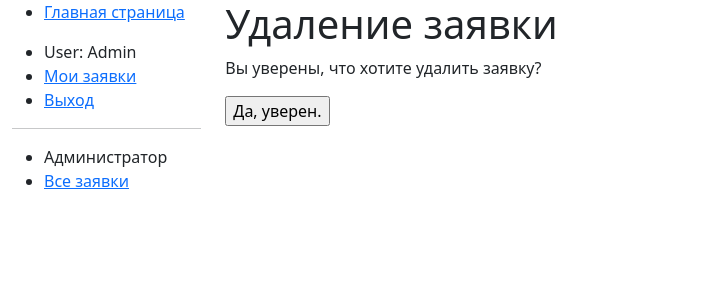
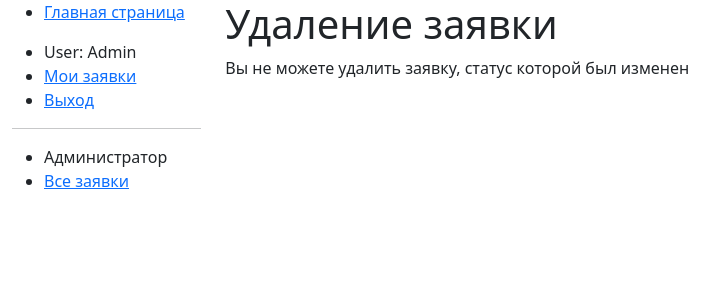
Before and after one commit to fominae/DesignStudio, a Django app: page /my_application/1/delete/ in a window 1280 px wide. Shown: the top 300 px of the page, without its empty margins (0-725 px from the left). Run offline with Django 4.2, Linux system fonts and the light colour scheme; a user stored in the database is signed in; data comes from the database, SQL or seed files in the repository; both versions use the stored data as it was after the commit.

Commit message:
Создание условия для удаления

```diff
--- a/designStudio/Studio/templates/Studio/application_confirm_delete.html
+++ b/designStudio/Studio/templates/Studio/application_confirm_delete.html
@@ -2,11 +2,16 @@
 
 {% block content %}
   <h1>Удаление заявки</h1>
-
+{% if application.status == 'Новая'%}
   <p>Вы уверены, что хотите удалить заявку?</p>
 
   <form action="" method="POST">
     {% csrf_token %}
     <input type="submit" value="Да, уверен." />
   </form>
+
+{% else %}
+    <p>Вы не можете удалить заявку, статус которой был изменен</p>
+{% endif %}
+
 {% endblock %}
```
Also changed, not shown: designStudio/Studio/migrations/0002_alter_application_category_alter_application_status.py (added), designStudio/Studio/migrations/0003_application_owner.py (added), designStudio/db.sqlite3, designStudio/media/1622796015_3-p-dom-v-stile-sovremennogo-shale-3_8owi3cC.jpg (added), designStudio/media/1622796015_3-p-dom-v-stile-sovremennogo-shale-3_OlkIBsb.jpg (added), designStudio/media/1622796015_3-p-dom-v-stile-sovremennogo-shale-3_p7UV6xy.jpg (added), designStudio/media/1666365173_38-mykaleidoscope-ru-p-polutoraetazhnii-dom-s-terrasoi-krasivo-39.jpg (added), designStudio/media/_Bathroom_Vacation_090953__Tuyp5kh.jpg (added), designStudio/media/_Bathroom_Vacation_090953__WzlHfnW.jpg (added), designStudio/media/_Bathroom_Vacation_090953__fV58RcZ.jpg (added), designStudio/media/_Bathroom_Vacation_090953__uj2U4og.jpg (added), designStudio/media/_Bedroom_in_modern_style_091586__5YreDki.jpg (added), designStudio/media/_Bedroom_in_modern_style_091586__UpUKTKE.jpg (added), designStudio/media/a80e9e37b0d6ffa873ae032faa3e5c5d_o4nEyHD.jpeg (added).
